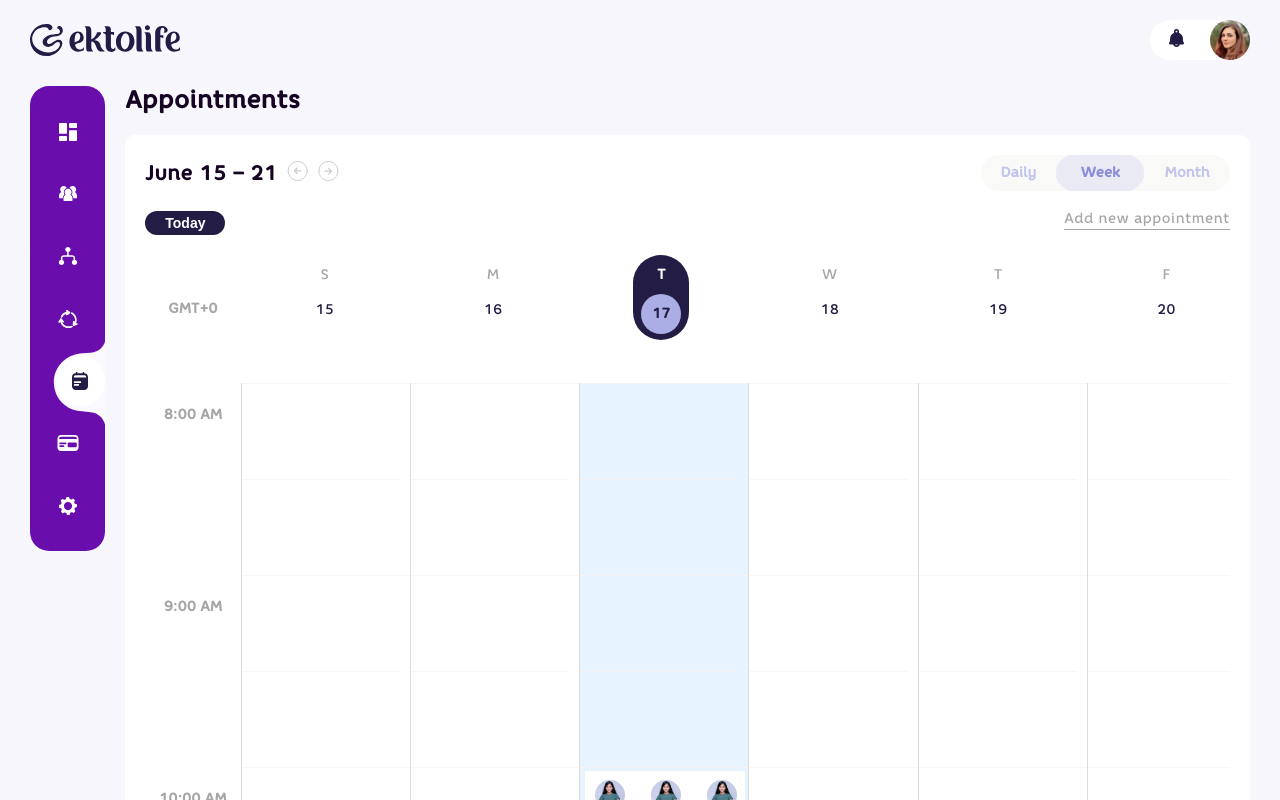
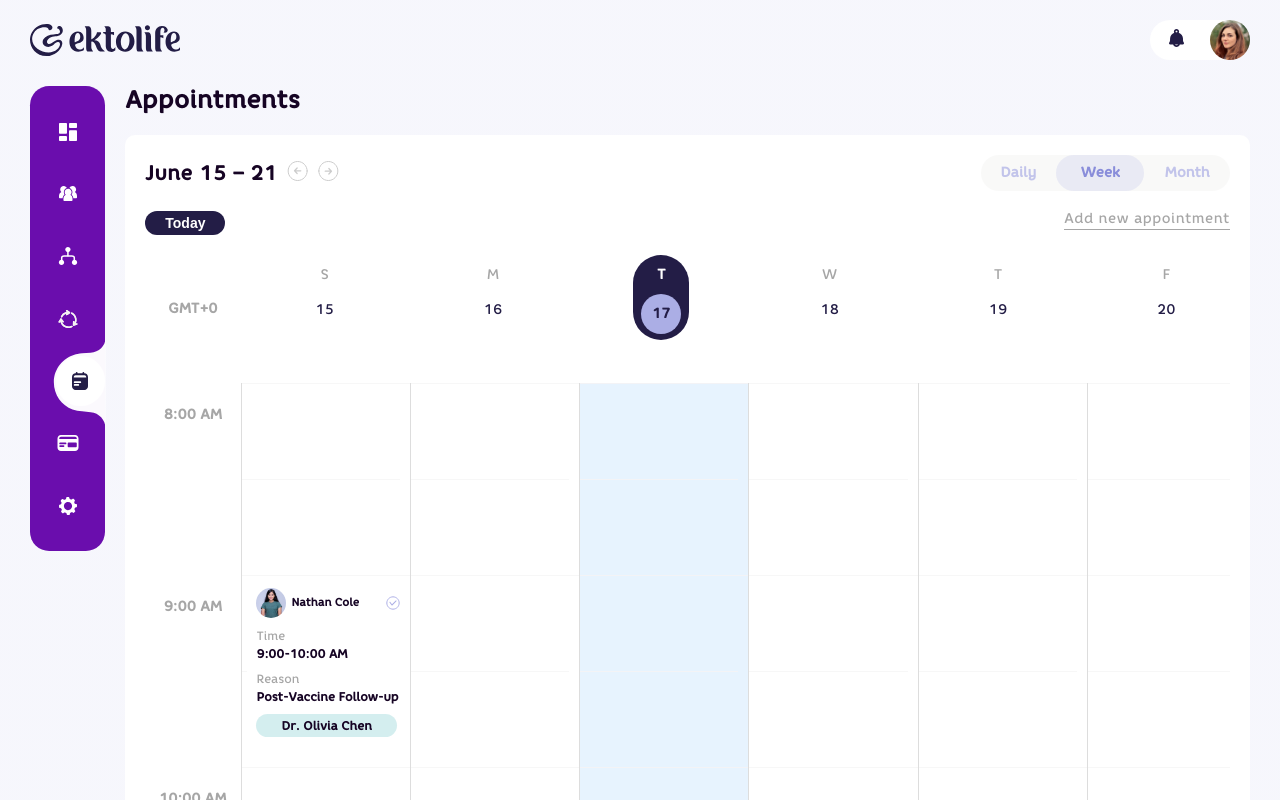
Before and after one commit to gitcheckoutHadi/Clinic_Platform, a React (Create React App) app: page /Appointments in a window 1280 px wide. Shown: the top 800 px of the page. Built offline with nearby package versions, Linux system fonts and the light colour scheme.

Commit message:
dynamic appointments

```diff
--- a/src/components/Calender/CalenderDummyData.ts
+++ b/src/components/Calender/CalenderDummyData.ts
@@ -1,11 +1,18 @@
-import { HadiProfile, MadonaImg, Prf1 } from "../../constants/Pics/Pics";
+import { Prf1 } from "../../constants/Pics/Pics";
 import { CalendarEvent } from "./CalenderInterface";
+
+const now = new Date();
+const CURRENT_YEAR = now.getFullYear();
+const CURRENT_MONTH = now.getMonth(); // 0-based index
+
+const dateAt = (day: number, hour: number, minute: number = 0) =>
+  new Date(CURRENT_YEAR, CURRENT_MONTH, day, hour, minute);
 
 export const myEventsList: CalendarEvent[] = [
   {
     title: "Survey 1",
-    start: new Date(2025, 5, 2, 1, 0),
-    end: new Date(2025, 5, 2, 2, 0),
+    start: dateAt(2, 9),
+    end: dateAt(2, 10),
     type: "survey",
     patientId: "P001",
     patientName: "Alice Johnson",
@@ -20,8 +27,8 @@
   },
   {
     title: "Survey 2",
-    start: new Date(2025, 5, 5, 2, 0),
-    end: new Date(2025, 5, 5, 5, 0),
+    start: dateAt(3, 11),
+    end: dateAt(3, 12),
     type: "survey",
     patientId: "P002",
     patientName: "Bob Smith",
@@ -35,323 +42,557 @@
     done: false,
   },
   {
-    title: "Survey 5",
-    start: new Date(2025, 5, 17, 10, 0),
-    end: new Date(2025, 5, 17, 11, 0),
+    title: "Survey 3",
+    start: dateAt(4, 10),
+    end: dateAt(4, 11),
     type: "survey",
-    patientId: "P005",
-    patientName: "Charlie Lee",
+    patientId: "P003",
+    patientName: "Carla Mendes",
     patientProfile: Prf1,
-    patient_phoneNumber: "555-521-7890",
-    patient_email: "charlie.lee@example.com",
-    doctorId: "D001",
-    doctorName: "Dr. Emily Carter",
-    reason: "Post-Surgery Consultation",
-    Note: "Patient is healing well.",
-    done: true,
-  },
-  {
-    title: "Quiz 5",
-    start: new Date(2025, 5, 17, 10, 0),
-    end: new Date(2025, 5, 17, 11, 0),
-    type: "quiz",
-    patientId: "P005sd",
-    patientName: "Charlie Lee",
-    patientProfile: Prf1,
-    patient_phoneNumber: "555-521-7890",
-    patient_email: "charlie.lee@example.com",
-    doctorId: "D001dsd",
-    doctorName: "Dr. Emily Carter",
-    reason: "Post-Surgery Consultation",
-    Note: "Patient is healing well.",
-    done: true,
-  },
-  {
-    title: "Quiz 5",
-    start: new Date(2025, 5, 17, 10, 0),
-    end: new Date(2025, 5, 17, 11, 0),
-    type: "quiz",
-    patientId: "P005sd",
-    patientName: "Charlie Lee",
-    patientProfile: Prf1,
-    patient_phoneNumber: "555-521-7890",
-    patient_email: "charlie.lee@example.com",
-    doctorId: "D001dsd",
-    doctorName: "Dr. Emily Carter",
-    reason: "Post-Surgery Consultation",
-    Note: "Patient is healing well.",
+    patient_phoneNumber: "555-333-7890",
+    patient_email: "carla.mendes@example.com",
+    doctorId: "D003",
+    doctorName: "Dr. James Lee",
+    reason: "Skin Rash",
+    Note: "Prescribed ointment.",
     done: true,
   },
   {
     title: "Survey 4",
-    start: new Date(2025, 5, 5, 4, 0),
-    end: new Date(2025, 5, 5, 5, 0),
+    start: dateAt(5, 9),
+    end: dateAt(5, 10),
     type: "survey",
     patientId: "P004",
-    patientName: "Dana White",
+    patientName: "David Kim",
     patientProfile: Prf1,
-    patient_phoneNumber: "555-246-8101",
-    patient_email: "dana.white@example.com",
-    doctorId: "D005",
-    doctorName: "Dr. Ethan Moore",
-    reason: "Routine Physical",
-    Note: "Patient reports no issues.",
+    patient_phoneNumber: "555-444-8888",
+    patient_email: "david.kim@example.com",
+    doctorId: "D004",
+    doctorName: "Dr. Noah Reed",
+    reason: "Cold Symptoms",
+    Note: "Advised rest and fluids.",
     done: false,
   },
   {
     title: "Survey 5",
-    start: new Date(2025, 5, 6, 5, 0),
-    end: new Date(2025, 5, 6, 6, 0),
+    start: dateAt(6, 14),
+    end: dateAt(6, 15),
     type: "survey",
     patientId: "P005",
-    patientName: "Evan Parker",
+    patientName: "Eva Long",
     patientProfile: Prf1,
-    patient_phoneNumber: "555-155-2468",
-    patient_email: "evan.parker@example.com",
-    doctorId: "D002",
-    doctorName: "Dr. Olivia Chen",
-    reason: "Medication Review",
-    Note: "Change in dosage recommended.",
+    patient_phoneNumber: "555-666-1234",
+    patient_email: "eva.long@example.com",
+    doctorId: "D001",
+    doctorName: "Dr. Emily Carter",
+    reason: "Post-Surgery Checkup",
+    Note: "Healing well.",
     done: true,
   },
   {
     title: "Survey 6",
-    start: new Date(2025, 5, 7, 6, 0),
-    end: new Date(2025, 5, 7, 7, 0),
+    start: dateAt(7, 8),
+    end: dateAt(7, 9),
     type: "survey",
     patientId: "P006",
-    patientName: "Fiona Green",
+    patientName: "Frank Nash",
     patientProfile: Prf1,
-    patient_phoneNumber: "555-654-5210",
-    patient_email: "fiona.green@example.com",
-    doctorId: "D004",
-    doctorName: "Dr. Noah Reed",
-    reason: "Flu Symptoms",
-    Note: "Prescribed antiviral medication.",
+    patient_phoneNumber: "555-222-5678",
+    patient_email: "frank.nash@example.com",
+    doctorId: "D002",
+    doctorName: "Dr. Olivia Chen",
+    reason: "Back Pain",
+    Note: "Prescribed physiotherapy.",
+    done: false,
+  },
+  {
+    title: "Survey 7",
+    start: dateAt(8, 10),
+    end: dateAt(8, 11),
+    type: "survey",
+    patientId: "P007",
+    patientName: "Grace Lee",
+    patientProfile: Prf1,
+    patient_phoneNumber: "555-789-9999",
+    patient_email: "grace.lee@example.com",
+    doctorId: "D003",
+    doctorName: "Dr. James Lee",
+    reason: "Allergy Testing",
+    Note: "Mild seasonal allergy confirmed.",
     done: true,
   },
   {
-    title: "Survey 7",
-    start: new Date(2025, 5, 8, 7, 0),
-    end: new Date(2025, 5, 8, 8, 0),
+    title: "Survey 8",
+    start: dateAt(9, 13),
+    end: dateAt(9, 14),
     type: "survey",
-    patientId: "P007",
-    patientName: "George Young",
+    patientId: "P008",
+    patientName: "Harry Ford",
     patientProfile: Prf1,
-    patient_phoneNumber: "555-777-8888",
-    patient_email: "george.young@example.com",
-    doctorId: "D001",
-    doctorName: "Dr. Emily Carter",
-    reason: "Skin Rash",
-    Note: "Referred to a dermatologist.",
+    patient_phoneNumber: "555-888-0000",
+    patient_email: "harry.ford@example.com",
+    doctorId: "D004",
+    doctorName: "Dr. Noah Reed",
+    reason: "Annual Blood Test",
+    Note: "Results pending.",
     done: false,
   },
   {
-    title: "Survey 8",
-    start: new Date(2025, 5, 9, 8, 0),
-    end: new Date(2025, 5, 9, 9, 0),
+    title: "Survey 9",
+    start: dateAt(10, 9),
+    end: dateAt(10, 10),
     type: "survey",
-    patientId: "P008",
-    patientName: "Hannah Kim",
+    patientId: "P009",
+    patientName: "Isla Ray",
     patientProfile: Prf1,
-    patient_phoneNumber: "555-666-1254",
-    patient_email: "hannah.kim@example.com",
-    doctorId: "D005",
-    doctorName: "Dr. Ethan Moore",
-    reason: "Allergy Test",
-    Note: "Mild pollen allergy diagnosed.",
+    patient_phoneNumber: "555-111-2222",
+    patient_email: "isla.ray@example.com",
+    doctorId: "D001",
+    doctorName: "Dr. Emily Carter",
+    reason: "Thyroid Follow-up",
+    Note: "No changes in condition.",
     done: true,
   },
   {
-    title: "Survey 9",
-    start: new Date(2025, 5, 10, 9, 0),
-    end: new Date(2025, 5, 10, 10, 0),
-    type: "survey",
-    patientId: "P009",
-    patientName: "Isaac Turner",
-    patientProfile: Prf1,
-    patient_phoneNumber: "555-909-8080",
-    patient_email: "isaac.turner@example.com",
-    doctorId: "D004",
-    doctorName: "Dr. Noah Reed",
-    reason: "Knee Pain",
-    Note: "Scheduled for MRI.",
-    done: false,
-  },
-  {
     title: "Survey 10",
-    start: new Date(2025, 5, 11, 10, 0),
-    end: new Date(2025, 5, 11, 11, 0),
+    start: dateAt(11, 11),
+    end: dateAt(11, 12),
     type: "survey",
     patientId: "P010",
-    patientName: "Julia Adams",
+    patientName: "Jake Olson",
     patientProfile: Prf1,
-    patient_phoneNumber: "555-444-5522",
-    patient_email: "julia.adams@example.com",
+    patient_phoneNumber: "555-000-5555",
+    patient_email: "jake.olson@example.com",
     doctorId: "D002",
     doctorName: "Dr. Olivia Chen",
-    reason: "Diet Consultation",
+    reason: "Nutrition Advice",
     Note: "Suggested Mediterranean diet.",
     done: true,
   },
   {
     title: "Survey 11",
-    start: new Date(2025, 5, 12, 11, 0),
-    end: new Date(2025, 5, 12, 12, 0),
+    start: dateAt(12, 8),
+    end: dateAt(12, 9),
     type: "survey",
     patientId: "P011",
-    patientName: "Kevin Brooks",
+    patientName: "Kate Hudson",
     patientProfile: Prf1,
-    patient_phoneNumber: "555-555-2211",
-    patient_email: "kevin.brooks@example.com",
-    doctorId: "D005",
-    doctorName: "Dr. Ethan Moore",
-    reason: "Back Pain",
-    Note: "Prescribed physiotherapy.",
+    patient_phoneNumber: "555-321-4321",
+    patient_email: "kate.hudson@example.com",
+    doctorId: "D003",
+    doctorName: "Dr. James Lee",
+    reason: "Blood Pressure Check",
+    Note: "Stabilized levels.",
     done: false,
   },
   {
     title: "Survey 12",
-    start: new Date(2025, 5, 15, 12, 0),
-    end: new Date(2025, 5, 15, 15, 0),
+    start: dateAt(13, 12),
+    end: dateAt(13, 13),
     type: "survey",
     patientId: "P012",
-    patientName: "Laura Bell",
+    patientName: "Liam Scott",
     patientProfile: Prf1,
-    patient_phoneNumber: "555-888-9999",
-    patient_email: "laura.bell@example.com",
+    patient_phoneNumber: "555-654-7654",
+    patient_email: "liam.scott@example.com",
+    doctorId: "D004",
+    doctorName: "Dr. Noah Reed",
+    reason: "Headache Evaluation",
+    Note: "CT scan recommended.",
+    done: false,
+  },
+  {
+    title: "Survey 13",
+    start: dateAt(14, 15),
+    end: dateAt(14, 16),
+    type: "survey",
+    patientId: "P013",
+    patientName: "Mona Patel",
+    patientProfile: Prf1,
+    patient_phoneNumber: "555-999-1212",
+    patient_email: "mona.patel@example.com",
     doctorId: "D001",
     doctorName: "Dr. Emily Carter",
-    reason: "Pre-Surgery Consultation",
-    Note: "Discussed operation details.",
-    done: true,
-  },
-  {
-    title: "Survey 15",
-    start: new Date(2025, 5, 14, 15, 0),
-    end: new Date(2025, 5, 14, 14, 0),
-    type: "survey",
-    patientId: "P015",
-    patientName: "Mark Sloan",
-    patientProfile: Prf1,
-    patient_phoneNumber: "555-111-2222",
-    patient_email: "mark.sloan@example.com",
-    doctorId: "D002",
-    doctorName: "Dr. Olivia Chen",
-    reason: "Blood Pressure Monitoring",
-    Note: "BP levels stabilized.",
+    reason: "Routine Physical",
+    Note: "No complaints reported.",
     done: true,
   },
   {
     title: "Survey 14",
-    start: new Date(2025, 5, 15, 14, 0),
-    end: new Date(2025, 5, 15, 15, 0),
+    start: dateAt(15, 9),
+    end: dateAt(15, 10),
     type: "survey",
     patientId: "P014",
-    patientName: "Natalie Ross",
+    patientName: "Nathan Cole",
     patientProfile: Prf1,
-    patient_phoneNumber: "555-254-5678",
-    patient_email: "natalie.ross@example.com",
-    doctorId: "D004",
-    doctorName: "Dr. Noah Reed",
-    reason: "Headache Evaluation",
-    Note: "Ordered CT scan.",
-    done: false,
-  },
-  {
-    title: "Survey 15",
-    start: new Date(2025, 5, 16, 15, 0),
-    end: new Date(2025, 5, 16, 16, 0),
-    type: "survey",
-    patientId: "P015",
-    patientName: "Oscar Knight",
-    patientProfile: Prf1,
-    patient_phoneNumber: "555-111-9999",
-    patient_email: "oscar.knight@example.com",
-    doctorId: "D005",
-    doctorName: "Dr. Ethan Moore",
-    reason: "Post-Vaccine Follow-up",
-    Note: "No side effects reported.",
-    done: true,
-  },
-  {
-    title: "Survey 16",
-    start: new Date(2025, 5, 17, 16, 0),
-    end: new Date(2025, 5, 17, 17, 0),
-    type: "survey",
-    patientId: "P016",
-    patientName: "Paula Reed",
-    patientProfile: Prf1,
-    patient_phoneNumber: "555-222-5555",
-    patient_email: "paula.reed@example.com",
+    patient_phoneNumber: "555-000-7878",
+    patient_email: "nathan.cole@example.com",
     doctorId: "D002",
     doctorName: "Dr. Olivia Chen",
-    reason: "Thyroid Checkup",
-    Note: "TSH level slightly elevated.",
-    done: false,
-  },
-  {
-    title: "Survey 17",
-    start: new Date(2025, 5, 18, 17, 0),
-    end: new Date(2025, 5, 18, 18, 0),
-    type: "survey",
-    patientId: "P017",
-    patientName: "Quincy Davis",
-    patientProfile: Prf1,
-    patient_phoneNumber: "555-444-0000",
-    patient_email: "quincy.davis@example.com",
-    doctorId: "D001",
-    doctorName: "Dr. Emily Carter",
-    reason: "Chest Pain Evaluation",
-    Note: "EKG results normal.",
-    done: true,
-  },
-  {
-    title: "Survey 18",
-    start: new Date(2025, 5, 19, 18, 0),
-    end: new Date(2025, 5, 19, 19, 0),
-    type: "survey",
-    patientId: "P018",
-    patientName: "Rachel Morgan",
-    patientProfile: Prf1,
-    patient_phoneNumber: "555-666-2222",
-    patient_email: "rachel.morgan@example.com",
-    doctorId: "D005",
-    doctorName: "Dr. Ethan Moore",
-    reason: "Diabetes Check",
-    Note: "Blood sugar under control.",
-    done: true,
-  },
-  {
-    title: "Survey 19",
-    start: new Date(2025, 5, 20, 19, 0),
-    end: new Date(2025, 5, 20, 20, 0),
-    type: "survey",
-    patientId: "P019",
-    patientName: "Samuel King",
-    patientProfile: Prf1,
-    patient_phoneNumber: "555-999-5555",
-    patient_email: "samuel.king@example.com",
-    doctorId: "D004",
-    doctorName: "Dr. Noah Reed",
-    reason: "High Cholesterol",
-    Note: "Advised lifestyle changes.",
-    done: false,
-  },
-  {
-    title: "Survey 20",
-    start: new Date(2025, 5, 21, 20, 0),
-    end: new Date(2025, 5, 21, 21, 0),
-    type: "survey",
-    patientId: "P020",
-    patientName: "Tina Brooks",
-    patientProfile: Prf1,
-    patient_phoneNumber: "555-000-1111",
-    patient_email: "tina.brooks@example.com",
-    doctorId: "D001",
-    doctorName: "Dr. Emily Carter",
-    reason: "Weight Loss Consultation",
-    Note: "Enrolled in wellness program.",
+    reason: "Post-Vaccine Follow-up",
+    Note: "Minor arm soreness noted.",
     done: true,
   },
 ];
+
+
+
+
+
+// import { HadiProfile, MadonaImg, Prf1 } from "../../constants/Pics/Pics";
+// import { CalendarEvent } from "./CalenderInterface";
+
+// export const myEventsList: CalendarEvent[] = [
+//   {
+//     title: "Survey 1",
+//     start: new Date(2025, 5, 2, 1, 0),
+//     end: new Date(2025, 5, 2, 2, 0),
+//     type: "survey",
+//     patientId: "P001",
+//     patientName: "Alice Johnson",
+//     patientProfile: Prf1,
+//     patient_phoneNumber: "555-125-4567",
+//     patient_email: "alice.johnson@example.com",
+//     doctorId: "D001",
+//     doctorName: "Dr. Emily Carter",
+//     reason: "Annual Checkup",
+//     Note: "Patient mentioned mild headaches.",
+//     done: true,
+//   },
+//   {
+//     title: "Survey 2",
+//     start: new Date(2025, 5, 5, 2, 0),
+//     end: new Date(2025, 5, 5, 5, 0),
+//     type: "survey",
+//     patientId: "P002",
+//     patientName: "Bob Smith",
+//     patientProfile: Prf1,
+//     patient_phoneNumber: "555-987-6545",
+//     patient_email: "bob.smith@example.com",
+//     doctorId: "D002",
+//     doctorName: "Dr. Olivia Chen",
+//     reason: "Follow-up Visit",
+//     Note: "Review of lab results.",
+//     done: false,
+//   },
+//   {
+//     title: "Survey 5",
+//     start: new Date(2025, 5, 17, 10, 0),
+//     end: new Date(2025, 5, 17, 11, 0),
+//     type: "survey",
+//     patientId: "P005",
+//     patientName: "Charlie Lee",
+//     patientProfile: Prf1,
+//     patient_phoneNumber: "555-521-7890",
+//     patient_email: "charlie.lee@example.com",
+//     doctorId: "D001",
+//     doctorName: "Dr. Emily Carter",
+//     reason: "Post-Surgery Consultation",
+//     Note: "Patient is healing well.",
+//     done: true,
+//   },
+//   {
+//     title: "Quiz 5",
+//     start: new Date(2025, 5, 17, 10, 0),
+//     end: new Date(2025, 5, 17, 11, 0),
+//     type: "quiz",
+//     patientId: "P005sd",
+//     patientName: "Charlie Lee",
+//     patientProfile: Prf1,
+//     patient_phoneNumber: "555-521-7890",
+//     patient_email: "charlie.lee@example.com",
+//     doctorId: "D001dsd",
+//     doctorName: "Dr. Emily Carter",
+//     reason: "Post-Surgery Consultation",
+//     Note: "Patient is healing well.",
+//     done: true,
+//   },
+//   {
+//     title: "Quiz 5",
+//     start: new Date(2025, 5, 17, 10, 0),
+//     end: new Date(2025, 5, 17, 11, 0),
+//     type: "quiz",
+//     patientId: "P005sd",
+//     patientName: "Charlie Lee",
+//     patientProfile: Prf1,
+//     patient_phoneNumber: "555-521-7890",
+//     patient_email: "charlie.lee@example.com",
+//     doctorId: "D001dsd",
+//     doctorName: "Dr. Emily Carter",
+//     reason: "Post-Surgery Consultation",
+//     Note: "Patient is healing well.",
+//     done: true,
+//   },
+//   {
+//     title: "Survey 4",
+//     start: new Date(2025, 5, 5, 4, 0),
+//     end: new Date(2025, 5, 5, 5, 0),
+//     type: "survey",
+//     patientId: "P004",
+//     patientName: "Dana White",
+//     patientProfile: Prf1,
+//     patient_phoneNumber: "555-246-8101",
+//     patient_email: "dana.white@example.com",
+//     doctorId: "D005",
+//     doctorName: "Dr. Ethan Moore",
+//     reason: "Routine Physical",
+//     Note: "Patient reports no issues.",
+//     done: false,
+//   },
+//   {
+//     title: "Survey 5",
+//     start: new Date(2025, 5, 6, 5, 0),
+//     end: new Date(2025, 5, 6, 6, 0),
+//     type: "survey",
+//     patientId: "P005",
+//     patientName: "Evan Parker",
+//     patientProfile: Prf1,
+//     patient_phoneNumber: "555-155-2468",
+//     patient_email: "evan.parker@example.com",
+//     doctorId: "D002",
+//     doctorName: "Dr. Olivia Chen",
+//     reason: "Medication Review",
+//     Note: "Change in dosage recommended.",
+//     done: true,
+//   },
+//   {
+//     title: "Survey 6",
+//     start: new Date(2025, 5, 7, 6, 0),
+//     end: new Date(2025, 5, 7, 7, 0),
+//     type: "survey",
+//     patientId: "P006",
+//     patientName: "Fiona Green",
+//     patientProfile: Prf1,
+//     patient_phoneNumber: "555-654-5210",
+//     patient_email: "fiona.green@example.com",
+//     doctorId: "D004",
+//     doctorName: "Dr. Noah Reed",
+//     reason: "Flu Symptoms",
+//     Note: "Prescribed antiviral medication.",
+//     done: true,
+//   },
+//   {
+//     title: "Survey 7",
+//     start: new Date(2025, 5, 8, 7, 0),
+//     end: new Date(2025, 5, 8, 8, 0),
+//     type: "survey",
+//     patientId: "P007",
+//     patientName: "George Young",
+//     patientProfile: Prf1,
+//     patient_phoneNumber: "555-777-8888",
+//     patient_email: "george.young@example.com",
+//     doctorId: "D001",
+//     doctorName: "Dr. Emily Carter",
+//     reason: "Skin Rash",
+//     Note: "Referred to a dermatologist.",
+//     done: false,
+//   },
+//   {
+//     title: "Survey 8",
+//     start: new Date(2025, 5, 9, 8, 0),
+//     end: new Date(2025, 5, 9, 9, 0),
+//     type: "survey",
+//     patientId: "P008",
+//     patientName: "Hannah Kim",
+//     patientProfile: Prf1,
+//     patient_phoneNumber: "555-666-1254",
+//     patient_email: "hannah.kim@example.com",
+//     doctorId: "D005",
+//     doctorName: "Dr. Ethan Moore",
+//     reason: "Allergy Test",
+//     Note: "Mild pollen allergy diagnosed.",
+//     done: true,
+//   },
+//   {
+//     title: "Survey 9",
+//     start: new Date(2025, 5, 10, 9, 0),
+//     end: new Date(2025, 5, 10, 10, 0),
+//     type: "survey",
+//     patientId: "P009",
+//     patientName: "Isaac Turner",
+//     patientProfile: Prf1,
+//     patient_phoneNumber: "555-909-8080",
+//     patient_email: "isaac.turner@example.com",
+//     doctorId: "D004",
+//     doctorName: "Dr. Noah Reed",
+//     reason: "Knee Pain",
+//     Note: "Scheduled for MRI.",
+//     done: false,
+//   },
+//   {
+//     title: "Survey 10",
+//     start: new Date(2025, 5, 11, 10, 0),
+//     end: new Date(2025, 5, 11, 11, 0),
+//     type: "survey",
+//     patientId: "P010",
+//     patientName: "Julia Adams",
+//     patientProfile: Prf1,
+//     patient_phoneNumber: "555-444-5522",
+//     patient_email: "julia.adams@example.com",
+//     doctorId: "D002",
+//     doctorName: "Dr. Olivia Chen",
+//     reason: "Diet Consultation",
+//     Note: "Suggested Mediterranean diet.",
+//     done: true,
+//   },
+//   {
+//     title: "Survey 11",
+//     start: new Date(2025, 5, 12, 11, 0),
+//     end: new Date(2025, 5, 12, 12, 0),
+//     type: "survey",
+//     patientId: "P011",
+//     patientName: "Kevin Brooks",
+//     patientProfile: Prf1,
+//     patient_phoneNumber: "555-555-2211",
+//     patient_email: "kevin.brooks@example.com",
+//     doctorId: "D005",
+//     doctorName: "Dr. Ethan Moore",
+//     reason: "Back Pain",
+//     Note: "Prescribed physiotherapy.",
+//     done: false,
+//   },
+//   {
+//     title: "Survey 12",
+//     start: new Date(2025, 5, 15, 12, 0),
+//     end: new Date(2025, 5, 15, 15, 0),
+//     type: "survey",
+//     patientId: "P012",
+//     patientName: "Laura Bell",
+//     patientProfile: Prf1,
+//     patient_phoneNumber: "555-888-9999",
+//     patient_email: "laura.bell@example.com",
+//     doctorId: "D001",
+//     doctorName: "Dr. Emily Carter",
+//     reason: "Pre-Surgery Consultation",
+//     Note: "Discussed operation details.",
+//     done: true,
+//   },
+//   {
+//     title: "Survey 15",
+//     start: new Date(2025, 5, 14, 15, 0),
+//     end: new Date(2025, 5, 14, 14, 0),
+//     type: "survey",
+//     patientId: "P015",
+//     patientName: "Mark Sloan",
+//     patientProfile: Prf1,
+//     patient_phoneNumber: "555-111-2222",
+//     patient_email: "mark.sloan@example.com",
+//     doctorId: "D002",
+//     doctorName: "Dr. Olivia Chen",
+//     reason: "Blood Pressure Monitoring",
+//     Note: "BP levels stabilized.",
+//     done: true,
+//   },
+//   {
+//     title: "Survey 14",
+//     start: new Date(2025, 5, 15, 14, 0),
+//     end: new Date(2025, 5, 15, 15, 0),
+//     type: "survey",
+//     patientId: "P014",
+//     patientName: "Natalie Ross",
+//     patientProfile: Prf1,
+//     patient_phoneNumber: "555-254-5678",
+//     patient_email: "natalie.ross@example.com",
+//     doctorId: "D004",
+//     doctorName: "Dr. Noah Reed",
+//     reason: "Headache Evaluation",
+//     Note: "Ordered CT scan.",
+//     done: false,
+//   },
+//   {
+//     title: "Survey 15",
+//     start: new Date(2025, 5, 16, 15, 0),
+//     end: new Date(2025, 5, 16, 16, 0),
+//     type: "survey",
+//     patientId: "P015",
+//     patientName: "Oscar Knight",
+//     patientProfile: Prf1,
+//     patient_phoneNumber: "555-111-9999",
+//     patient_email: "oscar.knight@example.com",
+//     doctorId: "D005",
+//     doctorName: "Dr. Ethan Moore",
+//     reason: "Post-Vaccine Follow-up",
+//     Note: "No side effects reported.",
+//     done: true,
+//   },
+//   {
+//     title: "Survey 16",
+//     start: new Date(2025, 5, 17, 16, 0),
+//     end: new Date(2025, 5, 17, 17, 0),
+//     type: "survey",
+//     patientId: "P016",
+//     patientName: "Paula Reed",
+//     patientProfile: Prf1,
+//     patient_phoneNumber: "555-222-5555",
+//     patient_email: "paula.reed@example.com",
+//     doctorId: "D002",
+//     doctorName: "Dr. Olivia Chen",
+//     reason: "Thyroid Checkup",
+//     Note: "TSH level slightly elevated.",
+//     done: false,
+//   },
+//   {
+//     title: "Survey 17",
+//     start: new Date(2025, 5, 18, 17, 0),
+//     end: new Date(2025, 5, 18, 18, 0),
+//     type: "survey",
+//     patientId: "P017",
+//     patientName: "Quincy Davis",
+//     patientProfile: Prf1,
+//     patient_phoneNumber: "555-444-0000",
+//     patient_email: "quincy.davis@example.com",
+//     doctorId: "D001",
+//     doctorName: "Dr. Emily Carter",
+//     reason: "Chest Pain Evaluation",
+//     Note: "EKG results normal.",
+//     done: true,
+//   },
+//   {
+//     title: "Survey 18",
+//     start: new Date(2025, 5, 19, 18, 0),
+//     end: new Date(2025, 5, 19, 19, 0),
+//     type: "survey",
+//     patientId: "P018",
+//     patientName: "Rachel Morgan",
+//     patientProfile: Prf1,
+//     patient_phoneNumber: "555-666-2222",
+//     patient_email: "rachel.morgan@example.com",
+//     doctorId: "D005",
+//     doctorName: "Dr. Ethan Moore",
+//     reason: "Diabetes Check",
+//     Note: "Blood sugar under control.",
+//     done: true,
+//   },
+//   {
+//     title: "Survey 19",
+//     start: new Date(2025, 5, 20, 19, 0),
+//     end: new Date(2025, 5, 20, 20, 0),
+//     type: "survey",
+//     patientId: "P019",
+//     patientName: "Samuel King",
+//     patientProfile: Prf1,
+//     patient_phoneNumber: "555-999-5555",
+//     patient_email: "samuel.king@example.com",
+//     doctorId: "D004",
+//     doctorName: "Dr. Noah Reed",
+//     reason: "High Cholesterol",
+//     Note: "Advised lifestyle changes.",
+//     done: false,
+//   },
+//   {
+//     title: "Survey 20",
+//     start: new Date(2025, 5, 21, 20, 0),
+//     end: new Date(2025, 5, 21, 21, 0),
+//     type: "survey",
+//     patientId: "P020",
+//     patientName: "Tina Brooks",
+//     patientProfile: Prf1,
+//     patient_phoneNumber: "555-000-1111",
+//     patient_email: "tina.brooks@example.com",
+//     doctorId: "D001",
+//     doctorName: "Dr. Emily Carter",
+//     reason: "Weight Loss Consultation",
+//     Note: "Enrolled in wellness program.",
+//     done: true,
+//   },
+// ];
```
